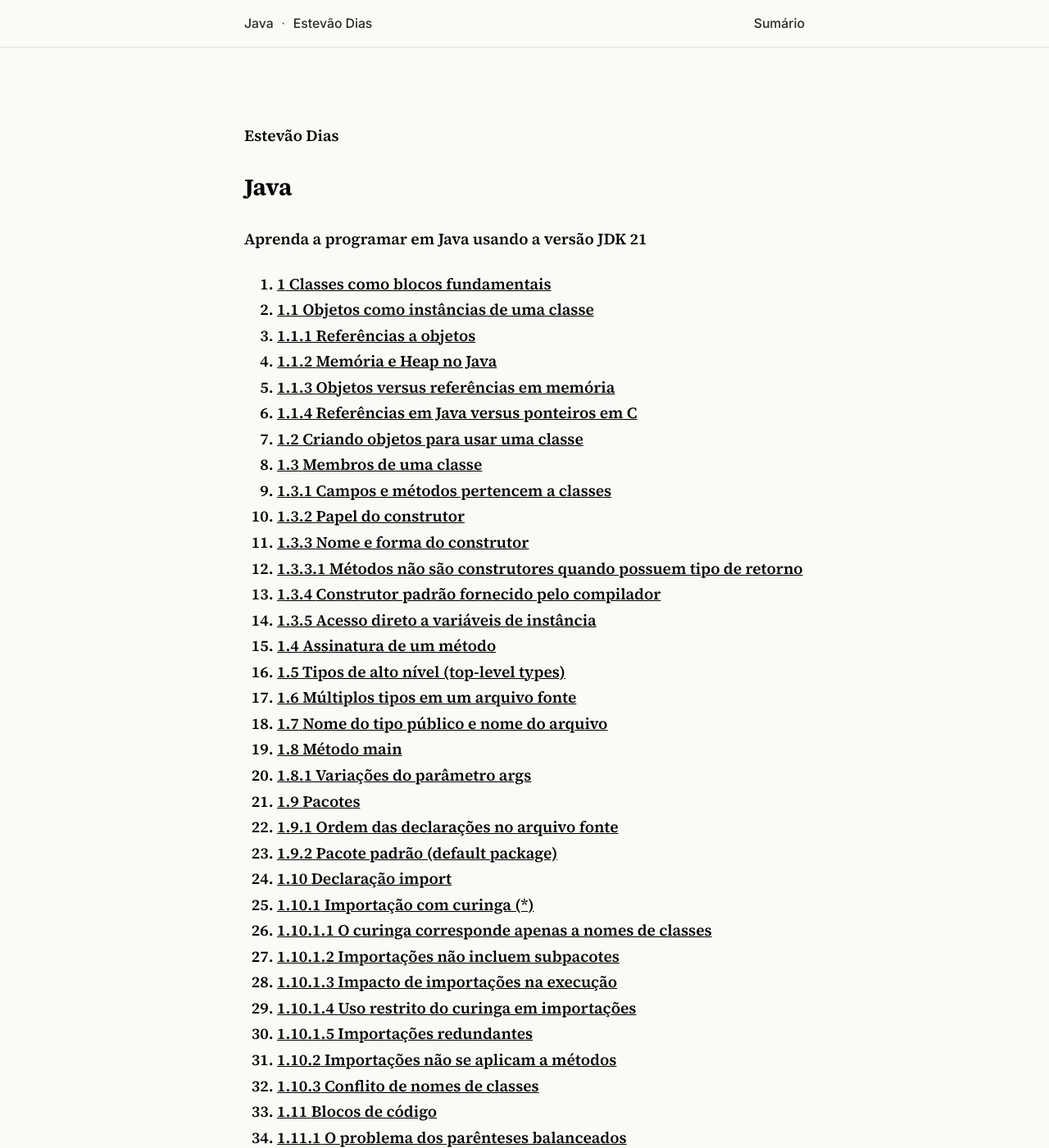
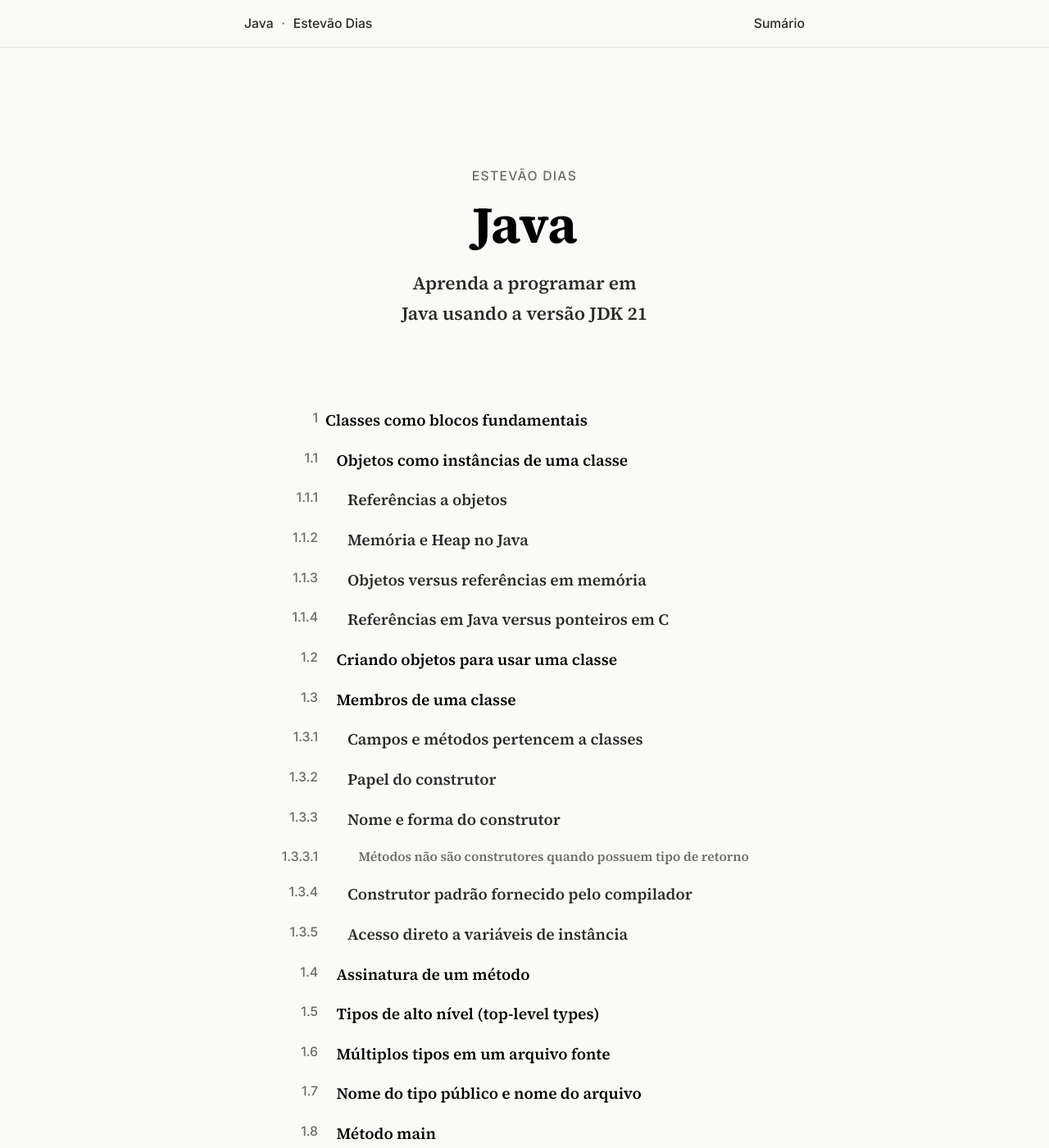
Before and after one commit to aqueleestevao/book, a Jekyll site: the page built from index.md, in a window 1280 px wide and 1400 px high. Shown: the whole window at 82% size. Built offline with Jekyll 4.4.1, drawn with Linux system fonts in a browser that asks for light colours.

Commit message:
style book cover and toc list

```diff
--- a/assets/css/book.css
+++ b/assets/css/book.css
@@ -360,3 +360,84 @@ code, pre {
   color: var(--ink-muted);
   font-size: 1.1em;
 }
+
+/* ============================================================
+   Sumário (index, layout: toc)
+   ============================================================ */
+
+.book-cover {
+  text-align: center;
+  margin: 4rem 0 5rem;
+}
+
+.book-cover-eyebrow {
+  margin: 0;
+  font-family: var(--ff-sans);
+  font-size: var(--fs-sm);
+  font-weight: 500;
+  color: var(--ink-muted);
+  letter-spacing: 0.08em;
+  text-transform: uppercase;
+}
+
+.book-cover-title {
+  margin: 0.5rem 0 0.75rem;
+  font-family: var(--ff-serif);
+  font-size: var(--fs-3xl);
+  font-weight: var(--fw-head);
+  line-height: var(--lh-tight);
+  color: var(--ink);
+}
+
+.book-cover-lede {
+  margin: 0 auto;
+  max-width: 30rem;
+  font-family: var(--ff-serif);
+  font-size: var(--fs-lg);
+  font-weight: var(--fw-body);
+  color: var(--ink-soft);
+  text-wrap: balance;
+}
+
+.toc-list {
+  list-style: none;
+  margin: 0;
+  padding: 0;
+}
+
+.toc-item + .toc-item {
+  margin-top: 0.25rem;
+}
+
+.toc-item a {
+  display: grid;
+  grid-template-columns: 5rem 1fr;
+  gap: 0.5rem;
+  padding: 0.35rem 0;
+  text-decoration: none;
+  color: var(--ink);
+}
+
+.toc-num {
+  font-family: var(--ff-sans);
+  font-size: var(--fs-sm);
+  font-weight: 500;
+  color: var(--ink-muted);
+  font-variant-numeric: oldstyle-nums;
+  text-align: right;
+}
+
+.toc-title {
+  font-family: var(--ff-serif);
+  font-size: var(--fs-base);
+  font-weight: var(--fw-body);
+}
+
+.toc-item a:hover .toc-title {
+  color: var(--link);
+}
+
+/* Indentação por profundidade */
+.toc-depth-2 .toc-title { padding-left: 0.75rem; }
+.toc-depth-3 .toc-title { padding-left: 1.5rem; color: var(--ink-soft); }
+.toc-depth-4 .toc-title { padding-left: 2.25rem; color: var(--ink-muted); font-size: var(--fs-sm); }
```
